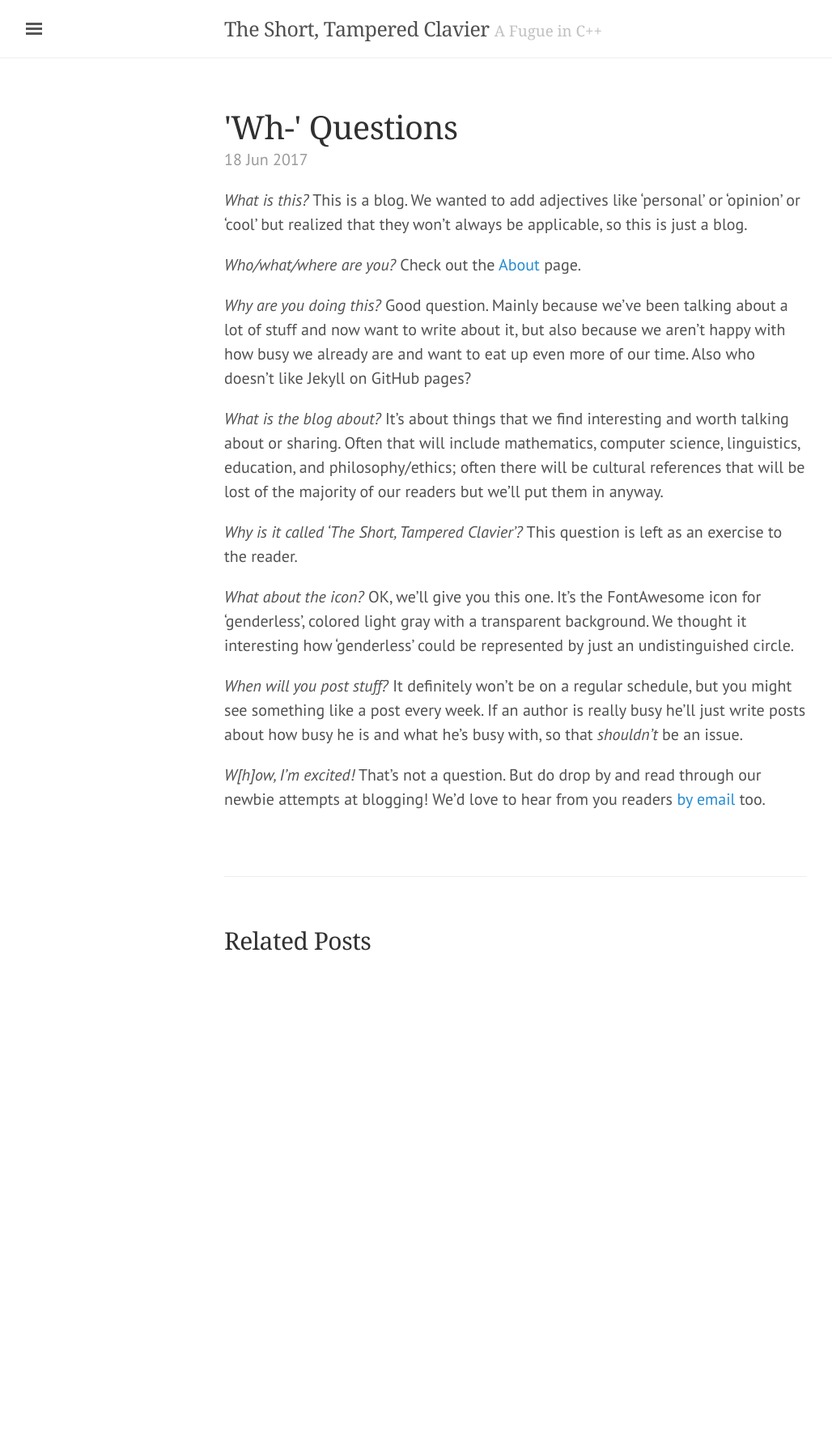
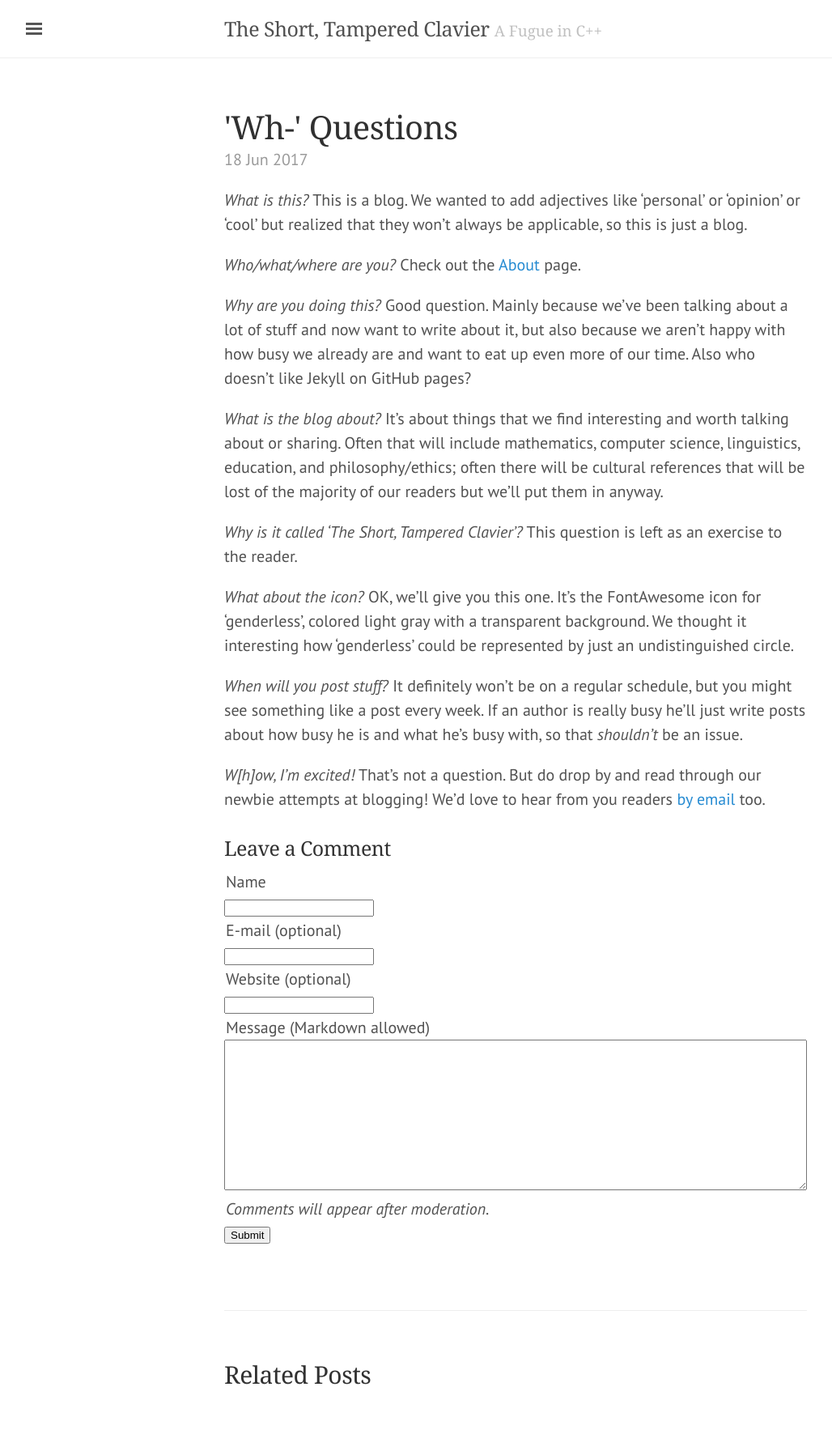
Before and after one commit to theshorttamperedclavier/theshorttamperedclavier.github.io, a Jekyll site: the page built from _posts/2017-06-18-wh-questions.md, in a window 1280 px wide. Shown: the whole page at 81% size, without its empty margins (3-1031 px from the left). Built offline with Jekyll 4.4.1, drawn with Linux system fonts in a browser that asks for light colours; nearby versions of some CDN libraries; some web fonts are replaced; before the commit the page ends 1241 px from its top, so only the background shows below that.

Commit message:
Add simple comment form and staticman config.

```diff
--- a/_config.yml
+++ b/_config.yml
@@ -18,6 +18,12 @@
   repo:              https://github.com/theshorttamperedclavier/theshorttamperedclavier.github.io
 excerpt-words:       100
 
+# Staticman configuration
+repository: "theshorttamperedclavier/theshorttamperedclavier.github.io"
+
+staticman:
+    branch: "master"
+
 # Gems
 gems:
   - jekyll-paginate
--- /dev/null
+++ b/_includes/comments.html
@@ -0,0 +1,28 @@
+<!-- Comment form -->
+<p>
+    <h3>Leave a Comment</h3>
+    <form method="POST" action="https://api.staicman.net/v2/entry/{{ site.repository }}/{{ site.staticman.branch }}/comments">
+        <input name="options[redirect]" type="hidden" value="http://theshorttamperedclavier.github.io/">
+        <input name="options[slug]" type="hidden" value="{{ page.slug }}">
+        <div>
+            <legend>Name</legend>
+            <input name="fields[name]" type="text">
+        </div>
+        <div>
+            <legend>E-mail (optional)</legend>
+            <input name="fields[name]" type="email">
+        </div>
+        <div>
+            <legend>Website (optional)</legend>
+            <input name="fields[url]" type="url">
+        </div>
+        <div>
+            <legend>Message (Markdown allowed)</legend>
+            <textarea style="width:100%" name="fields[message]" rows="12"></textarea>
+        </div>
+        <div>
+            <legend><em>Comments will appear after moderation.</em></legend>
+            <button type="submit">Submit</button>
+        </div>
+    </form>
+</p>
--- a/_posts/2017-06-18-wh-questions.md
+++ b/_posts/2017-06-18-wh-questions.md
@@ -36,3 +36,5 @@
 *W[h]ow, I'm excited!* That's not a question. But do drop by and read through
 our newbie attempts at blogging! We'd love to hear from you readers
 <a href="/about/">by email</a> too.
+
+{% include comments.html %}
--- a/index.html
+++ b/index.html
@@ -25,7 +25,7 @@
       {% else %}
       {{ post.content | strip_html | truncatewords: 100 }}
       {% endif %}
-      <a href="{{ site.baseurl }}{{ post.url }}">Read more</a>
+      <br><a href="{{ site.baseurl }}{{ post.url }}">Read more</a>
       {% endif %}
     </div>
 
```
Also changed, not shown: staticman.yml (added, +77 -0 lines).
